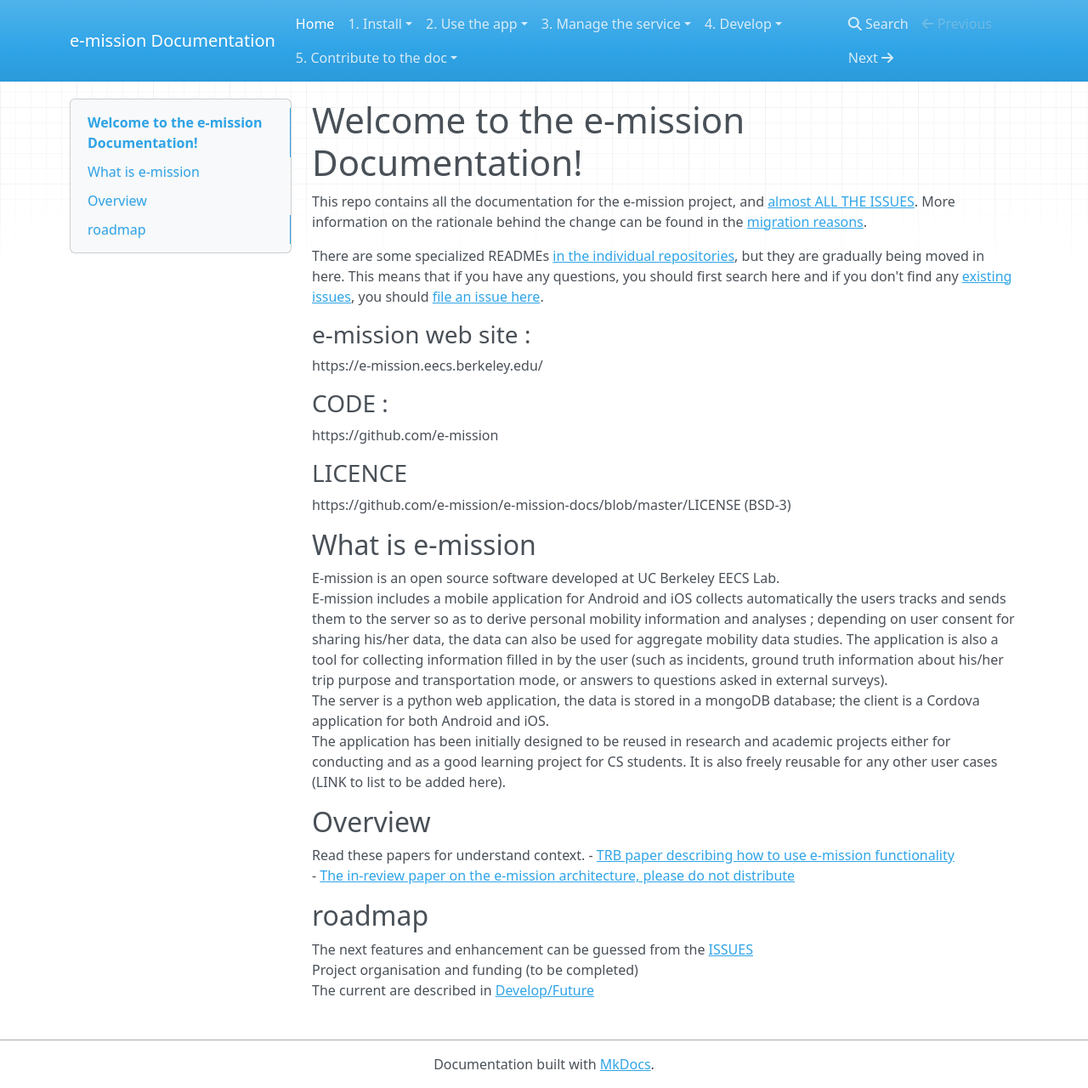
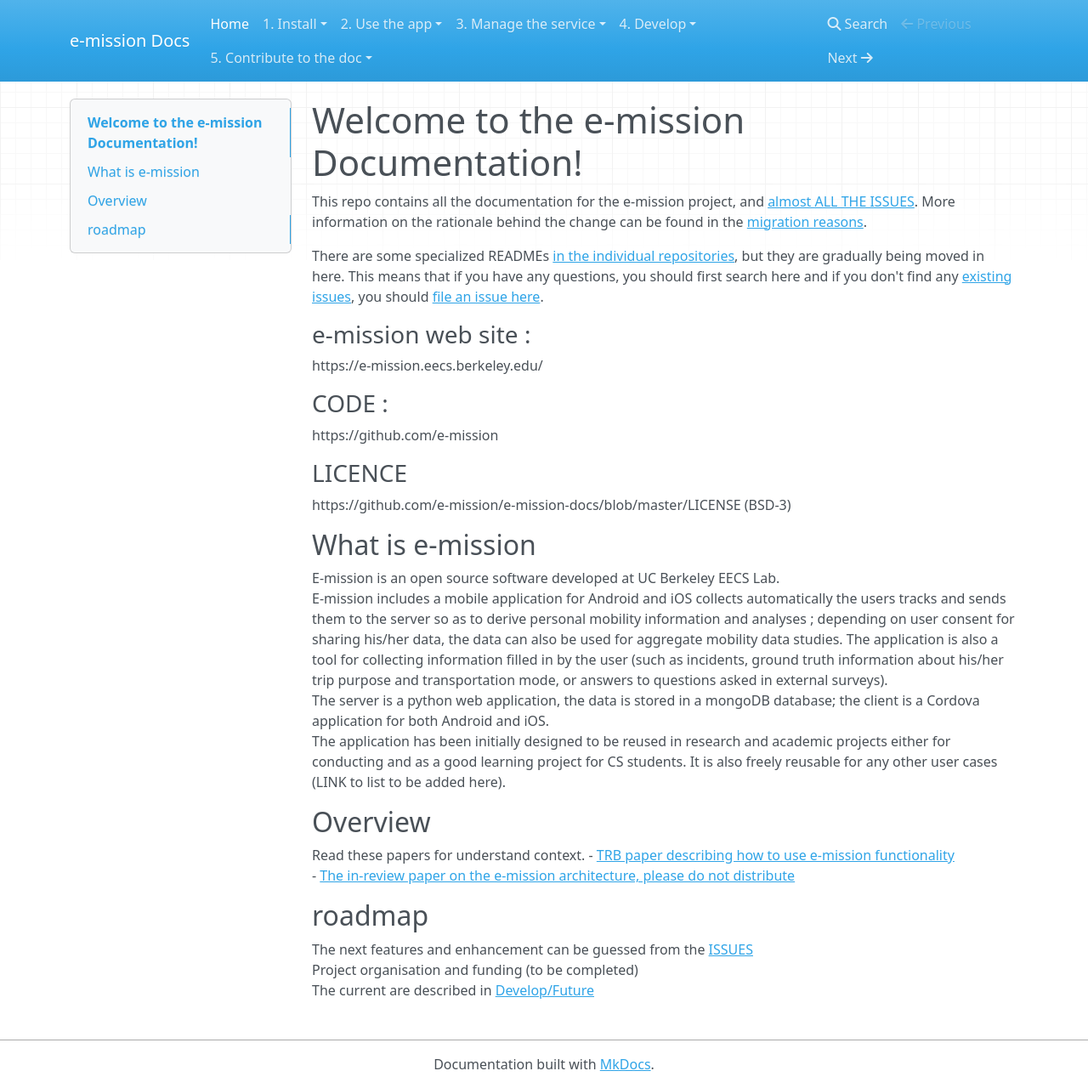
Before and after one commit to e-mission/e-mission-docs, an MkDocs documentation site: the page built from docs/README.md, in a window 1280 px wide and 1280 px high. Shown: the whole window at 85% size. Built offline with MkDocs 1.6.1, drawn with Linux system fonts in a browser that asks for light colours; nearby versions of some CDN libraries.

Commit message:
Update mkdocs.yml

```diff
--- a/mkdocs.yml
+++ b/mkdocs.yml
@@ -1,4 +1,4 @@
-site_name: e-mission Documentation
+site_name: e-mission Docs
 nav:
 - Home: 'README.md'
 - 1. Install:
```
